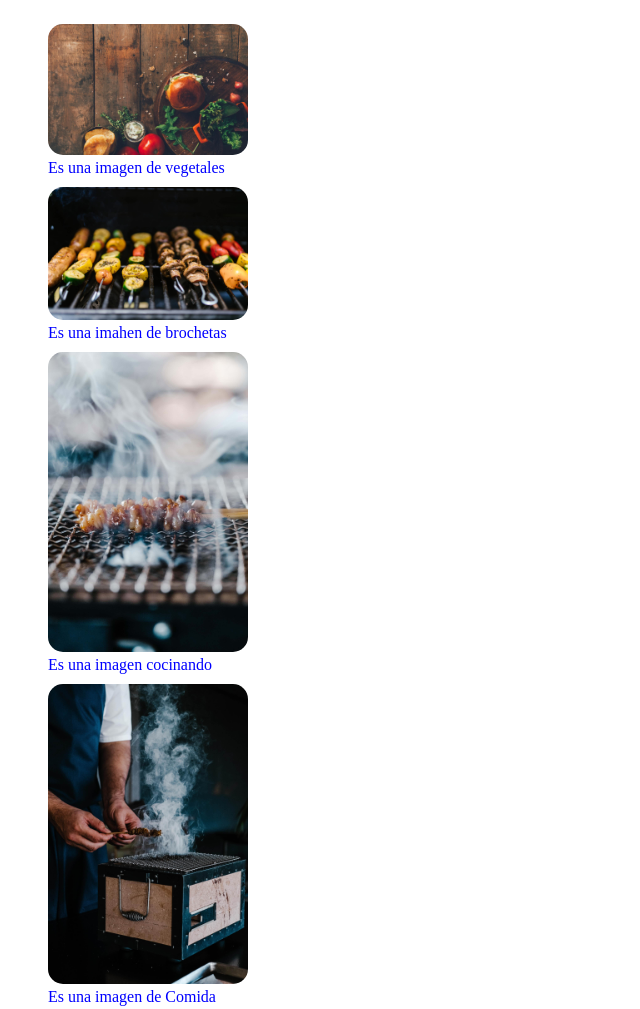
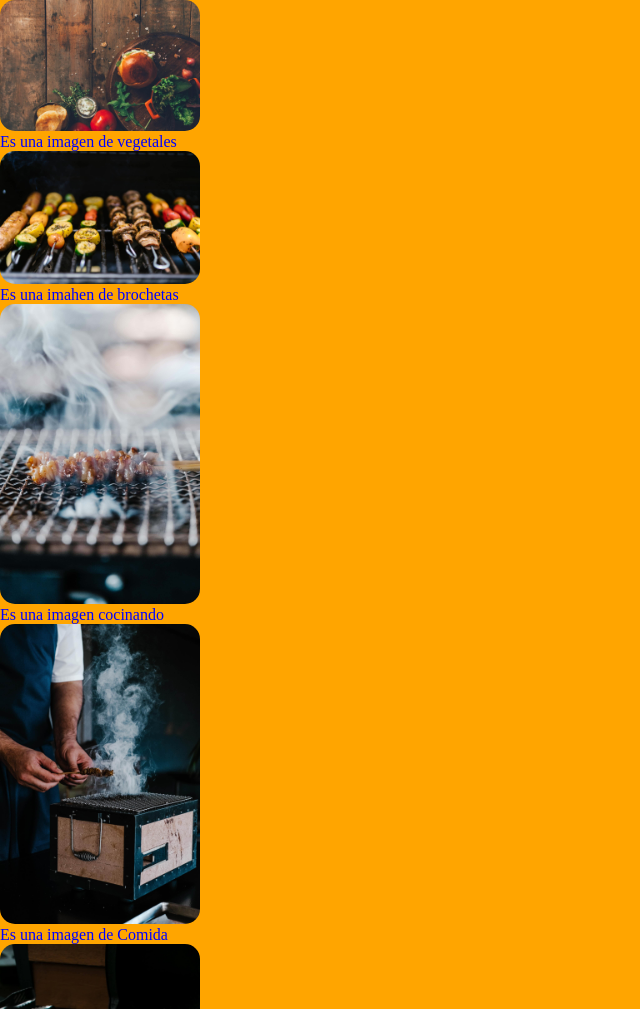
Before and after one commit to GrisQC/Pagina-Web, a plain HTML site: page Estructura/claseIndex/index.html in a window 1280 px wide. Shown: the top 1009 px of the page, without its empty margins (0-640 px from the left). Drawn offline with Linux system fonts and the light colour scheme.

Commit message:
Avance clase 36 - MAX/MIN WIDTH, contenedores mas flexibles, comando para centrar elementos, etc (important)

```diff
--- a/Estructura/css/style.css
+++ b/Estructura/css/style.css
@@ -1,6 +1,22 @@
+* {
+    box-sizing: border-box;
+    margin: 0%;
+    padding: 0%;
+}
+html {
+    font-size: 62.5%;
+}
+main {
+    width: 100vw;
+    height: 100%;
+    /* height: 10vh; */
+    background-color: orange;
+
+}
+
 img{
     max-width: 200px;
-    align-items: center;
+    /* align-items: center; */
     /* borde redondeado */
     border-radius: 15px;
 
@@ -8,9 +24,11 @@ img{
 figcaption{
     color: blue;
     font-size: medium;
-    margin-bottom: 10px;
+    margin-bottom: 1 rem;
 }
-
+figure{
+    margin: 0 auto;
+}
 section{
-    display: flex;
+    margin: 0 auto;
 }
--- /dev/null
+++ b/css/claseMedidas/minMax/style.css
@@ -0,0 +1,28 @@
+* {
+    box-sizing: border-box;
+    margin: 0%;
+    padding: 0%;
+}
+main {
+    width: 100vw;
+    height: 100vh;
+    background-color: aqua;
+}
+section {
+    /* ocupa 80% del ancho de la pagina */
+    width: 80%;
+    min-width: 320px;
+    /* Es una forma de limitar los contenedores y hacerlo mas flexible */
+    max-width: 500px;
+    /* Controla la parte del height */
+    min-height: 600px;
+    /* Ocupa 500px del alto */
+    height: 500px;
+    /* Para centrar el el elemento, lo que hace es que de arriba a abajo
+    no le agrega margin, PERO de izquierda a derecha haz que se ajuste
+    de manera automatica*/
+    margin: 0 auto;
+    /* Como movemos el min/max de width
+    REGLA: se necesita un width base y casi siempre este es en %*/
+    background-color: royalblue;
+}
--- a/css/claseMedidas/rem/style.css
+++ b/css/claseMedidas/rem/style.css
@@ -1,3 +1,9 @@
+
+* {
+    box-sizing: border-box;
+    margin: 0%;
+    padding: 0%;
+}
 /* REM siempre va a tener referencia al estilo que tenga la etiqueta
 root del proyecto, en este caso HTML, es decir 16px*/
 
@@ -11,7 +17,7 @@ p {
     /* Se le asigna el valor 16px, que es el valor por defecto de HTML */
 }
 
-/* Que hacer con textos anidados */
+/* Que hacer con textos anidados? el valor no se modifica */
 main div {
     font-size: 1.6rem;
 }
```
Also changed, not shown: css/claseMedidas/minMax/index.html (added, +25 -0 lines).
